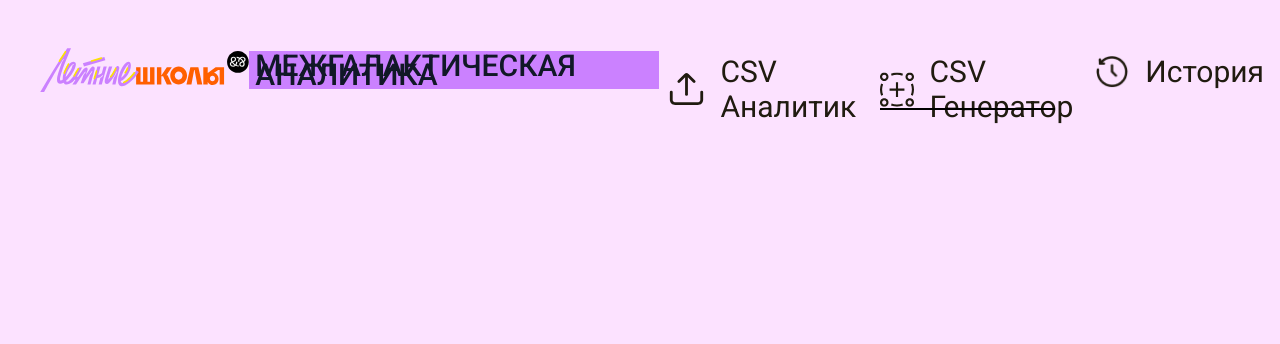
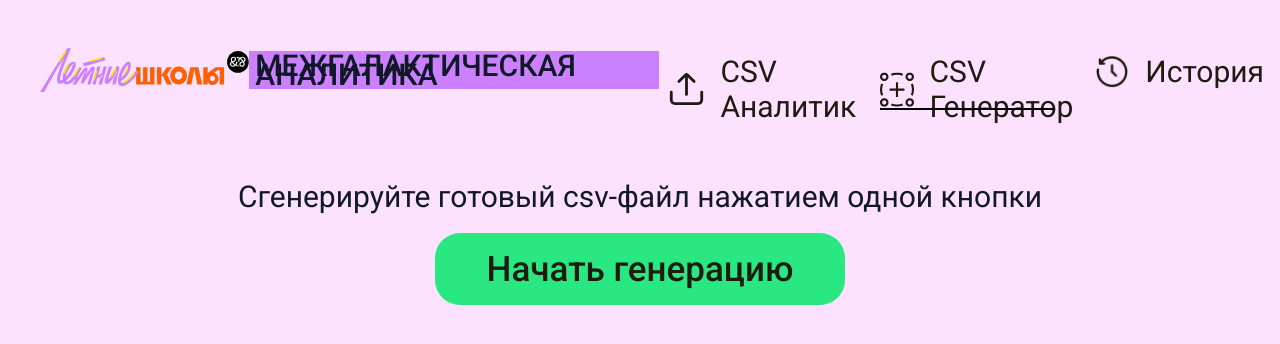
Before and after one commit to shimolina-polina/Intergalactic-Analytics-Service, a React (Vite) app: page /generator in a window 1280 px wide. Shown: the top 344 px of the page. Built offline with nearby package versions, Linux system fonts and the light colour scheme.

Commit message:
feat(store): move context to store

```diff
--- a/src/components/AnalyticsComponents/FileUpload/FileUpload.tsx
+++ b/src/components/AnalyticsComponents/FileUpload/FileUpload.tsx
@@ -5,7 +5,7 @@ import UploadField from './UploadField/UploadField';
 import { aggregateService } from '../../../services/aggregateService';
 import { useState } from 'react';
 import { normalizeMetrics } from '../../../utils/normalizeMetrics';
-import { useUpload as useUploadState } from '../../../context/UploadContext/UploadContext';
+import { useUploadStore } from '../../../store/useUploadStore';
 
 export default function FileUploadField() {
     const setMetrics = useAggregationStore((state) => state.setMetrics);
@@ -13,7 +13,8 @@ export default function FileUploadField() {
     const setError = useAggregationStore((state) => state.setError);
 
     const [file, setFile] = useState<File | undefined>(undefined);
-    const { setUploadState } = useUploadState();
+    const setUploadState = useUploadStore((s) => s.setUploadState);
+
 
     const handleFileUpload = async () => {
         console.log('started');
--- a/src/components/AnalyticsComponents/FileUpload/SubmitButton/SubmitButton.tsx
+++ b/src/components/AnalyticsComponents/FileUpload/SubmitButton/SubmitButton.tsx
@@ -1,9 +1,9 @@
 import Button from '../../../UI/Button/Button';
 import styles from './SubmitButton.module.css';
-import { useUpload as useUploadState } from '../../../../context/UploadContext/UploadContext';
+import { useUploadStore } from '../../../../store/useUploadStore';
 
 export default function SubmitButton({ onClick }: { onClick: () => void }) {
-    const { uploadState } = useUploadState();
+    const uploadState = useUploadStore((s) => s.uploadState);
     const enabled = uploadState === 'uploaded';
 
     return (
--- a/src/components/AnalyticsComponents/FileUpload/UploadField/UploadField.tsx
+++ b/src/components/AnalyticsComponents/FileUpload/UploadField/UploadField.tsx
@@ -1,9 +1,9 @@
 import { useEffect, useRef, useState } from 'react';
 import styles from './UploadField.module.css';
 import UploadButton from '../../../UI/UploadButton/UploadButton';
-import { useUpload as useUploadState } from '../../../../context/UploadContext/UploadContext';
 import type { UploadState } from '../../../UI/UploadButton/UploadButton';
 import { useAggregationStore } from '../../../../store/useAggregationStore';
+import { useUploadStore } from '../../../../store/useUploadStore';
 
 type InfoObject = {
     text: string;
@@ -16,7 +16,8 @@ export default function UploadField({ setFile }: { setFile: (file: File | undefi
     const fileInputRef = useRef<HTMLInputElement | null>(null);
     const [isDragging, setIsDragging] = useState(false);
     const [fileName, setFileName] = useState<string>('');
-    const { uploadState, setUploadState } = useUploadState();
+    const uploadState = useUploadStore((s) => s.uploadState);
+    const setUploadState = useUploadStore((s) => s.setUploadState);
 
     const error = useAggregationStore((s) => s.error);
     const isLoading = useAggregationStore((s) => s.isLoading);
--- /dev/null
+++ b/src/components/GeneratorComponents/Generator/Generator.module.css
@@ -0,0 +1,12 @@
+.container {
+    display: flex;
+    flex-direction: column;
+    width: 100%;
+    align-items: center;
+    gap: 20px;
+}
+
+.instruction {
+    font-size: var(--text-base);
+    line-height: 110%;
+}
--- /dev/null
+++ b/src/components/GeneratorComponents/Generator/Generator.tsx
@@ -0,0 +1,63 @@
+import { useDownloadStore } from '../../../store/useDownloadStore';
+import UploadButton, { type DownloadState } from '../../UI/UploadButton/UploadButton';
+import styles from './Generator.module.css';
+
+type InfoObject = {
+    text: string;
+    hintText: string | null;
+};
+
+type InfoMap = Map<DownloadState, InfoObject>;
+
+export default function Generator() {
+    const downloadState = useDownloadStore((s) => s.downloadState);
+    const setDownloadState = useDownloadStore((s) => s.setDownloadState);
+
+    const map: InfoMap = new Map([
+        [
+            'start',
+            {
+                text: 'Начать генерацию',
+                hintText: '',
+            },
+        ],
+        [
+            'parsing',
+            {
+                text: '',
+                hintText: 'идёт процесс генерации',
+            },
+        ],
+        [
+            'done',
+            {
+                text: 'Done!',
+                hintText: 'файл сгенерирован!',
+            },
+        ],
+        [
+            'error',
+            {
+                text: 'Ошибка',
+                hintText: 'error',
+            },
+        ],
+    ]);
+
+    const handleStartGeneration = () => {
+        setDownloadState('parsing');
+    };
+    return (
+        <div className={styles.container}>
+            <p className={styles.instruction}>
+                Сгенерируйте готовый csv-файл нажатием одной кнопки
+            </p>
+            <UploadButton
+                state={downloadState}
+                text={map.get(downloadState)?.text ?? ''}
+                hintText={map.get(downloadState)?.hintText ?? ''}
+                onClick={() => handleStartGeneration()}
+            />
+        </div>
+    );
+}
--- a/src/components/UI/UploadButton/UploadButton.module.css
+++ b/src/components/UI/UploadButton/UploadButton.module.css
@@ -14,6 +14,7 @@
 .start {
     background-color: #2AE881;
     border-radius: 25px;
+    font-weight: 500;
 }
 
 .uploaded {
--- a/src/context/UploadContext/UploadContext.tsx
+++ /dev/null
@@ -1,27 +0,0 @@
-import { createContext, useContext, useState, type ReactNode } from 'react';
-import type { UploadState } from '../../components/UI/UploadButton/UploadButton';
-
-interface UploadContextType {
-    uploadState: UploadState;
-    setUploadState: (state: UploadState) => void;
-}
-
-const UploadContext = createContext<UploadContextType | undefined>(undefined);
-
-export const UploadProvider: React.FC<{ children: ReactNode }> = ({ children }) => {
-    const [uploadState, setUploadState] = useState<UploadState>('primary');
-
-    return (
-        <UploadContext.Provider value={{ uploadState, setUploadState }}>
-            {children}
-        </UploadContext.Provider>
-    );
-};
-
-export const useUpload = () => {
-    const context = useContext(UploadContext);
-    if (!context) {
-        throw new Error('useUpload must be used within an UploadProvider');
-    }
-    return context;
-};
--- a/src/pages/AnalyticsPage/AnalyticsPage.tsx
+++ b/src/pages/AnalyticsPage/AnalyticsPage.tsx
@@ -1,15 +1,12 @@
 import FileUploadField from '../../components/AnalyticsComponents/FileUpload/FileUpload';
 import Highlights from '../../components/AnalyticsComponents/Highlights/Highlights';
-import { UploadProvider } from '../../context/UploadContext/UploadContext';
 import styles from './AnalyticsPage.module.css';
 
 export default function AnalyticsPage() {
     return (
-        <UploadProvider>
-            <div className={styles.container}>
-                <FileUploadField />
-                <Highlights />
-            </div>
-        </UploadProvider>
+        <div className={styles.container}>
+            <FileUploadField />
+            <Highlights />
+        </div>
     );
 }
--- a/src/pages/GeneratorPage/GeneratorPage.tsx
+++ b/src/pages/GeneratorPage/GeneratorPage.tsx
@@ -1,15 +1,17 @@
+import Generator from '../../components/GeneratorComponents/Generator/Generator';
+
 import styles from './GeneratorPage.module.css';
 
-interface GeneratorPageProps {
-
-}
+interface GeneratorPageProps {}
 
 const GeneratorPage: React.FC<GeneratorPageProps> = ({}) => {
-  return (
-    <div className={styles.container}>
+    return (
 
-    </div>
-  );
+            <div className={styles.container}>
+                <Generator />
+            </div>
+
+    );
 };
 
 export default GeneratorPage;
--- /dev/null
+++ b/src/store/useDownloadStore.ts
@@ -0,0 +1,13 @@
+import { create } from 'zustand';
+import type { DownloadState } from '../components/UI/UploadButton/UploadButton';
+
+
+interface DownloadStore {
+    downloadState: DownloadState;
+    setDownloadState: (state: DownloadState) => void;
+}
+
+export const useDownloadStore = create<DownloadStore>((set) => ({
+    downloadState: 'start',
+    setDownloadState: (state) => set({ downloadState: state }),
+}));
--- /dev/null
+++ b/src/store/useUploadStore.ts
@@ -0,0 +1,12 @@
+import { create } from 'zustand';
+import type { UploadState } from '../components/UI/UploadButton/UploadButton';
+
+interface UploadStore {
+    uploadState: UploadState;
+    setUploadState: (state: UploadState) => void;
+}
+
+export const useUploadStore = create<UploadStore>((set) => ({
+    uploadState: 'primary',
+    setUploadState: (state) => set({ uploadState: state }),
+}));
```
